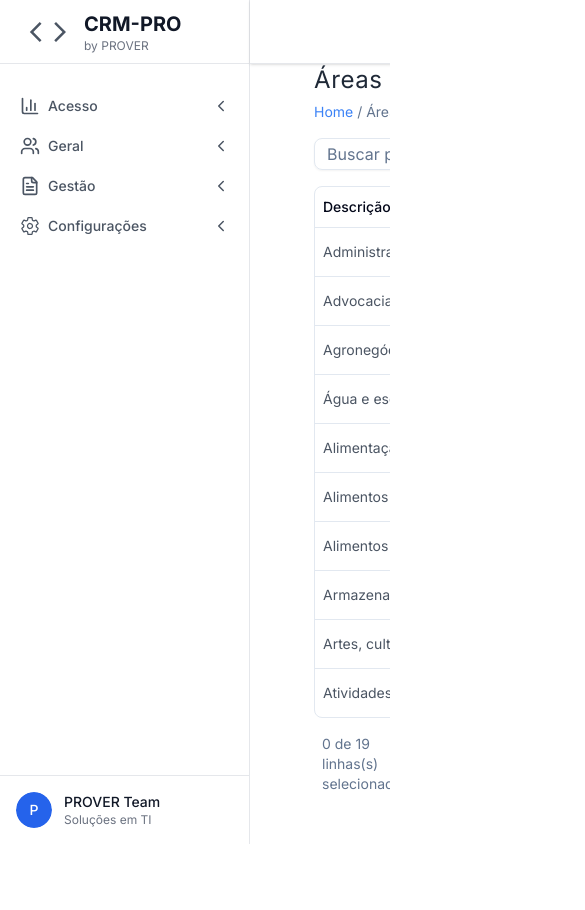
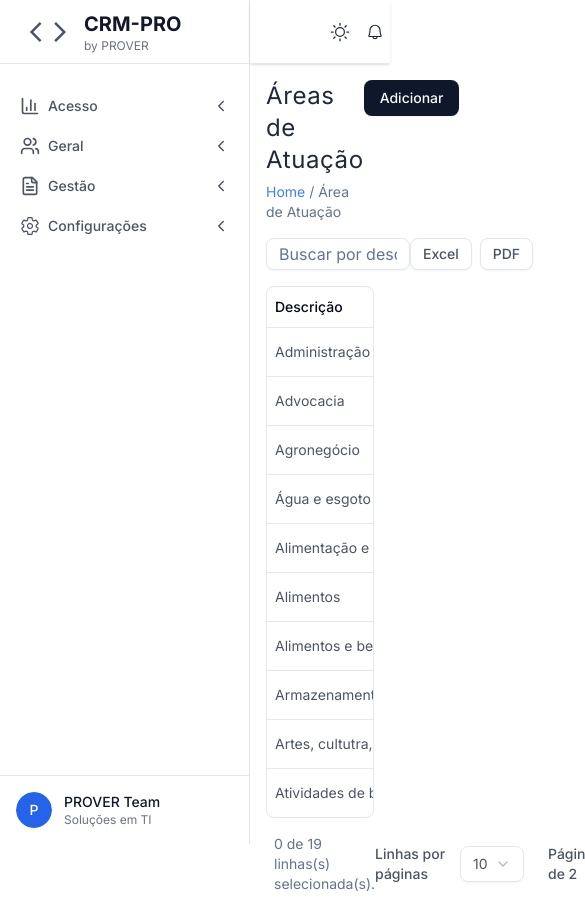
Before and after one commit to Brenobn/CRM-Prover-Web, a React (Vite) app: page /configuracoes/area-de-atuacao in a window 390 px wide. Shown: the top 910 px of the page, 585 px wide, since content can reach past the window. Before the commit the page ends 844 px from the top, so only its background shows below. Built offline with nearby package versions, Linux system fonts and the light colour scheme.

Commit message:
Stopping using the grid and leaving the Header and Sidebar fixed.

```diff
--- a/src/app.tsx
+++ b/src/app.tsx
@@ -6,9 +6,9 @@ import { Outlet } from 'react-router-dom';
 
 export function App() {
   return (
-    <div className="grid grid-cols-[250px_1fr] h-screen bg-white dark:bg-gray-300 transition-colors duration-300 ease-in-out overflow-hidden">
+    <div className="min-h-screen bg-white dark:bg-gray-300 transition-colors duration-300 ease-in-out">
 
-      <div className="flex flex-col h-screen bg-white dark:bg-gray-150 transition-colors duration-300 ease-in-out bg-background-900 border-r border-[rgb(229,231,235)] dark:border-r-gray-125">
+      <div className="fixed top-0 bottom-0 left-0 w-[250px] flex flex-col h-screen bg-white dark:bg-gray-150 transition-colors duration-300 ease-in-out bg-background-900 border-r border-[rgb(229,231,235)] dark:border-r-gray-125">
 
         <div className="flex items-center bg-white dark:bg-gray-150 transition-colors duration-300 ease-in-out h-16 px-6 border-b border-solid border-[rgb(229,231,235)] dark:border-gray-125">
           <MdOutlineArrowBackIos size={24} />
@@ -37,11 +37,11 @@ export function App() {
           </div>
         </div>
       </div>
-
-      <main className='flex flex-col h-screen'>
+      <div className='fixed top-0 left-[250px] right-0 z-10'>
         <Header />
-
-        <div className="flex-1 px-16 overflow-y-auto">
+      </div>
+      <main className='pl-[250px] pt-16'>
+        <div className="p-4 sm:p-6 lg:p-8">
           <Outlet />
         </div>
       </main>
```
